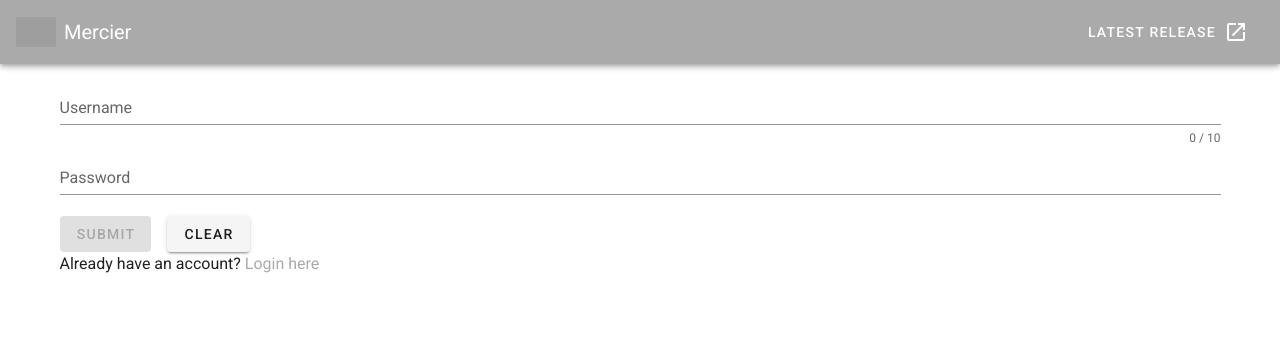
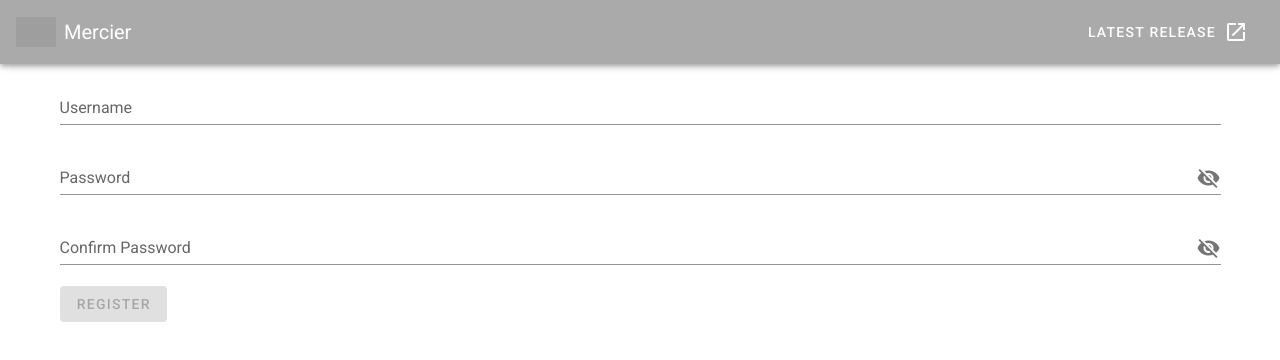
Before and after one commit to Str1XHyper/S3G1_Philips_Frontend, a Vue app in the folder philips_frontend/: page /Register in a window 1280 px wide. Shown: the top 360 px of the page. Built offline with nearby package versions, Linux system fonts and the light colour scheme; grey boxes are pictures that could not be loaded.

Commit message:
Made the home page into login, moved Game view to deprecated

```diff
--- a/philips_frontend/src/router/index.js
+++ b/philips_frontend/src/router/index.js
@@ -29,11 +29,6 @@ const routes = [
     }
   },
   {
-    path: '/Game',
-    name: 'Game',
-    component: () => import('../views/Game.vue')
-  },
-  {
     path: '/Login',
     name: 'Login',
     component: () => import('../views/Login.vue')
--- a/philips_frontend/src/views/Home.vue
+++ b/philips_frontend/src/views/Home.vue
@@ -1,13 +1,40 @@
 <template>
   <div class="home">
-    <img alt="Vue logo" src="../assets/logo.png">
+    <v-container>
+      <v-card>
+    <v-tabs v-model="tab" background-color="transparent" grow color="accent">
+      <v-tab>
+        Login
+      </v-tab>
+      <v-tab>
+        Register
+      </v-tab>
+      <v-tabs-items v-model="tab">
+        <v-tab-item>
+        <Login/>
+        </v-tab-item>
+        <v-tab-item>
+        <Register/>
+        </v-tab-item>
+      </v-tabs-items>
+    </v-tabs>
+      </v-card>
+    </v-container>
   </div>
 </template>
 
 <script>
-// @ is an alias to /src
+import Login from "./Login";
+import Register from "./Register";
 
 export default {
-  name: 'Home',
-}
+  data: () => ({
+    tab: null,
+  }),
+  name: "Home",
+  components: {
+    Login,
+    Register,
+  },
+};
 </script>
--- a/philips_frontend/src/views/Login.vue
+++ b/philips_frontend/src/views/Login.vue
@@ -1,9 +1,6 @@
 <template>
-  <v-container >
-    <validation-observer
-    ref="observer"
-    v-slot="{ invalid }"
-  >
+  <v-container>
+    <validation-observer ref="observer" v-slot="{ invalid }">
       <form @submit.prevent="submit">
         <validation-provider
           v-slot="{ errors }"
@@ -12,7 +9,6 @@
         >
           <v-text-field
             v-model="username"
-          :counter="10"
             :error-messages="errors"
             label="Username"
             required
@@ -26,62 +22,57 @@
           <v-text-field
             v-model="password"
             :error-messages="errors"
+            :append-icon="show1 ? 'mdi-eye' : 'mdi-eye-off'"
+            :type="show1 ? 'text' : 'password'"
+            @click:append="show1 = !show1"
             label="Password"
             required
           ></v-text-field>
         </validation-provider>
 
-      <v-btn
-        class="mr-4"
-        type="submit"
-        :disabled="invalid"
-      >
-        submit
-      </v-btn>
-      <v-btn @click="clear">
-        clear
-      </v-btn>
+        <v-btn class="mr-4" type="submit" :disabled="invalid" color="accent"> Login </v-btn>
       </form>
     </validation-observer>
-    <div>
-      <p>Don't have an account? <a @click="toRegister">Register here</a></p>
-    </div>
   </v-container>
 </template>
 
 <script>
 // @ is an alias to /src
 
+import { required, digits, email, max, regex } from "vee-validate/dist/rules";
+import {
+  extend,
+  ValidationObserver,
+  ValidationProvider,
+  setInteractionMode,
+} from "vee-validate";
 
-  import { required, digits, email, max, regex } from 'vee-validate/dist/rules'
-  import { extend, ValidationObserver, ValidationProvider, setInteractionMode } from 'vee-validate'
+setInteractionMode("eager");
 
-  setInteractionMode('eager')
+extend("digits", {
+  ...digits,
+  message: "{_field_} needs to be {length} digits. ({_value_})",
+});
 
-  extend('digits', {
-    ...digits,
-    message: '{_field_} needs to be {length} digits. ({_value_})',
-  })
+extend("required", {
+  ...required,
+  message: "{_field_} can not be empty",
+});
 
-  extend('required', {
-    ...required,
-    message: '{_field_} can not be empty',
-  })
+extend("max", {
+  ...max,
+  message: "{_field_} may not be greater than {length} characters",
+});
 
-  extend('max', {
-    ...max,
-    message: '{_field_} may not be greater than {length} characters',
-  })
+extend("regex", {
+  ...regex,
+  message: "{_field_} {_value_} does not match {regex}",
+});
 
-  extend('regex', {
-    ...regex,
-    message: '{_field_} {_value_} does not match {regex}',
-  })
-
-  extend('email', {
+extend("email", {
   ...email,
-    message: 'Email must be valid',
-  })
+  message: "Email must be valid",
+});
 
 export default {
   components: {
@@ -89,13 +80,14 @@
     ValidationObserver,
   },
   data: () => ({
-      password: '',
-      username: '',
+    password: "",
+    username: "",
+    show1: false,
   }),
 
   methods: {
-      submit () {
-        this.$refs.observer.validate()
+    submit() {
+      this.$refs.observer.validate();
       //Login Account
       /*
         If (possible)
@@ -108,15 +100,14 @@
         }
         */
     },
-      clear () {
-        this.username = ''
-        this.password = ''
-        this.$refs.observer.reset()
+    clear() {
+      this.username = "";
+      this.password = "";
+      this.$refs.observer.reset();
     },
-      toRegister () {
-        this.$router.push("/Register")
-      }
+    toRegister() {
+      this.$router.push("/Register");
     },
-  }
-
+  },
+};
 </script>
--- a/philips_frontend/src/views/Register.vue
+++ b/philips_frontend/src/views/Register.vue
@@ -1,9 +1,6 @@
 <template>
-  <v-container >
-    <validation-observer
-    ref="observer"
-    v-slot="{ invalid }"
-  >
+  <v-container>
+    <validation-observer ref="observer" v-slot="{ invalid }">
       <form @submit.prevent="submit">
         <validation-provider
           v-slot="{ errors }"
@@ -12,7 +9,6 @@
         >
           <v-text-field
             v-model="username"
-          :counter="10"
             :error-messages="errors"
             label="Username"
             required
@@ -26,77 +22,96 @@
           <v-text-field
             v-model="password"
             :error-messages="errors"
+            :append-icon="show1 ? 'mdi-eye' : 'mdi-eye-off'"
+            :type="show1 ? 'text' : 'password'"
+            @click:append="show1 = !show1"
             label="Password"
             required
           ></v-text-field>
         </validation-provider>
+        <validation-provider
+          v-slot="{ errors }"
+          name="Confirm Password"
+          rules="required"
+        >
+          <v-text-field
+            v-model="passwordConfirm"
+            :error-messages="errors"
+            :append-icon="show2 ? 'mdi-eye' : 'mdi-eye-off'"
+            :type="show2 ? 'text' : 'password'"
+            @click:append="show2 = !show2"
+            :rules="[passwordMatch]"
+            label="Confirm Password"
+            required
+          ></v-text-field>
+        </validation-provider>
 
-      <v-btn
-        class="mr-4"
-        type="submit"
-        :disabled="invalid"
-      >
-        submit
-      </v-btn>
-      <v-btn @click="clear">
-        clear
-      </v-btn>
+        <v-btn class="mr-4" type="submit" :disabled="invalid" color="accent"> Register </v-btn>
       </form>
     </validation-observer>
-    <div>
-      <p>Already have an account? <a @click="toLogin">Login here</a></p>
-    </div>
   </v-container>
 </template>
 
 <script>
 // @ is an alias to /src
 
+import { required, digits, email, max, regex } from "vee-validate/dist/rules";
+import {
+  extend,
+  ValidationObserver,
+  ValidationProvider,
+  setInteractionMode,
+} from "vee-validate";
 
-  import { required, digits, email, max, regex } from 'vee-validate/dist/rules'
-  import { extend, ValidationObserver, ValidationProvider, setInteractionMode } from 'vee-validate'
+setInteractionMode("eager");
 
-  setInteractionMode('eager')
+extend("digits", {
+  ...digits,
+  message: "{_field_} needs to be {length} digits. ({_value_})",
+});
 
-  extend('digits', {
-    ...digits,
-    message: '{_field_} needs to be {length} digits. ({_value_})',
-  })
+extend("required", {
+  ...required,
+  message: "{_field_} can not be empty",
+});
 
-  extend('required', {
-    ...required,
-    message: '{_field_} can not be empty',
-  })
+extend("max", {
+  ...max,
+  message: "{_field_} may not be greater than {length} characters",
+});
 
-  extend('max', {
-    ...max,
-    message: '{_field_} may not be greater than {length} characters',
-  })
+extend("regex", {
+  ...regex,
+  message: "{_field_} {_value_} does not match {regex}",
+});
 
-  extend('regex', {
-    ...regex,
-    message: '{_field_} {_value_} does not match {regex}',
-  })
-
-  extend('email', {
+extend("email", {
   ...email,
-    message: 'Email must be valid',
-  })
+  message: "Email must be valid",
+});
 
 export default {
+  computed: {
+    passwordMatch() {
+      return () =>
+        this.password === this.confirmPassword || "Password must match";
+    },
+  },
   components: {
     ValidationProvider,
     ValidationObserver,
   },
   data: () => ({
-      username: '',
-      password: '',
-      passwordConfirm: '',
+    show1: false,
+    show2: false,
+    username: "",
+    password: "",
+    passwordConfirm: "",
   }),
 
   methods: {
-      submit () {
-        this.$refs.observer.validate()
+    submit() {
+      this.$refs.observer.validate();
 
       //Register Account
       /*
@@ -109,18 +124,16 @@
           Show error
         }
         */
-
     },
-      clear () {
-        this.username = ''
-        this.password = ''
-        this.passwordConfirm = ''
-        this.$refs.observer.reset()
+    clear() {
+      this.username = "";
+      this.password = "";
+      this.passwordConfirm = "";
+      this.$refs.observer.reset();
     },
-      toLogin () {
-        this.$router.push("/Login")
-      }
+    toLogin() {
+      this.$router.push("/Login");
     },
-  }
-
+  },
+};
 </script>
--- a/philips_frontend/src/views/Game.vue
+++ b/philips_frontend/src/views/deprecated/Game.vue
@@ -3,7 +3,7 @@
     <v-container fluid style="height: 100%">
       <v-row justify="space-around">
         <v-col lg="3">
-          <Sidebar v-bind:teams="Teams" v-bind:direction="Direction"/>
+          <Sidebar :teams="Teams" :direction="Direction"/>
         </v-col>
         <v-col cols="12" lg="9">
           <Question/>
```
Also changed, not shown: philips_frontend/src/components/deprecated/GameSidebar.vue (renamed from philips_frontend/src/components/GameSidebar.vue), philips_frontend/src/components/deprecated/Question.vue (renamed from philips_frontend/src/components/Question.vue). Lines whose indentation alone changed are shown as unchanged.
